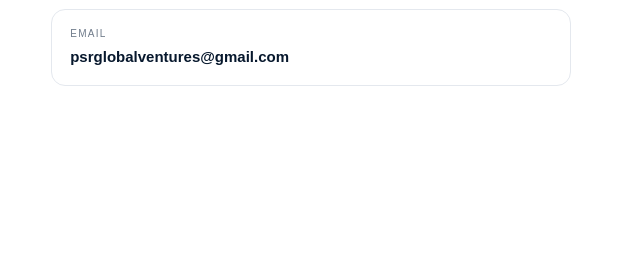
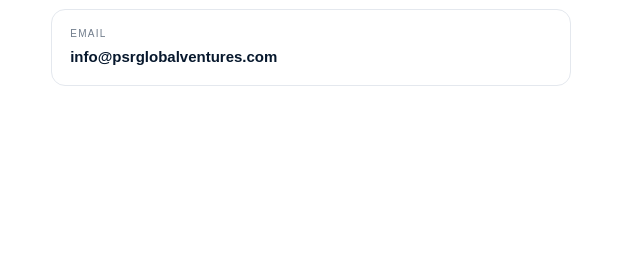
Before and after one commit to om4subhash/psr-global-ventures, a website: page index.html in a window 1280 px wide. Shown: the part 3517-3782 px from the top of the page, 0-640 px from the left. Drawn offline with Linux system fonts and the light colour scheme.

Commit message:
Update business email

```diff
--- a/index.html
+++ b/index.html
@@ -204,7 +204,7 @@
 
           <div class="contact-info">
             <a href="tel:+917710884568"><small>PHONE</small><strong>+91 77108 84568</strong></a>
-            <a href="mailto:psrglobalventures@gmail.com"><small>EMAIL</small><strong>psrglobalventures@gmail.com</strong></a>
+            <a href="mailto:info@psrglobalventures.com"><small>EMAIL</small><strong>info@psrglobalventures.com</strong></a>
           </div>
         </div>
 
```
Also changed, not shown: dist/index.html.
